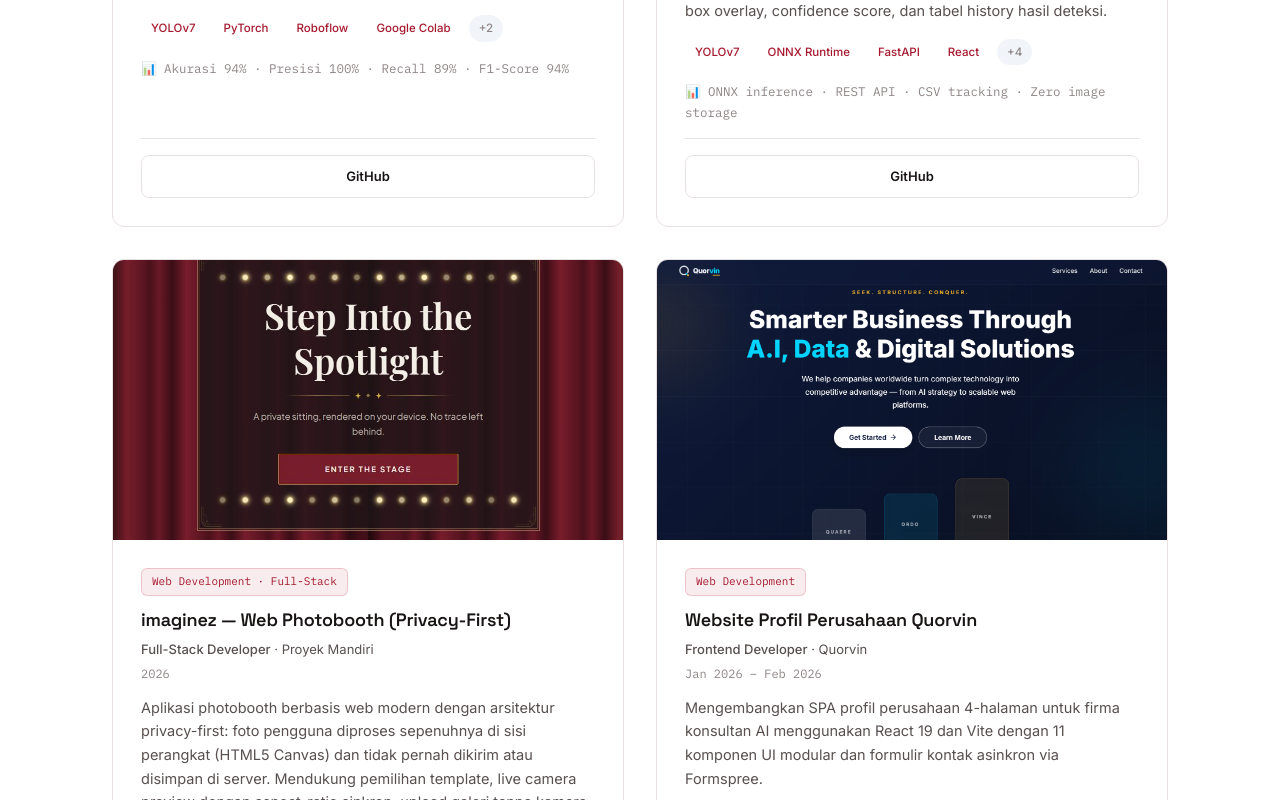
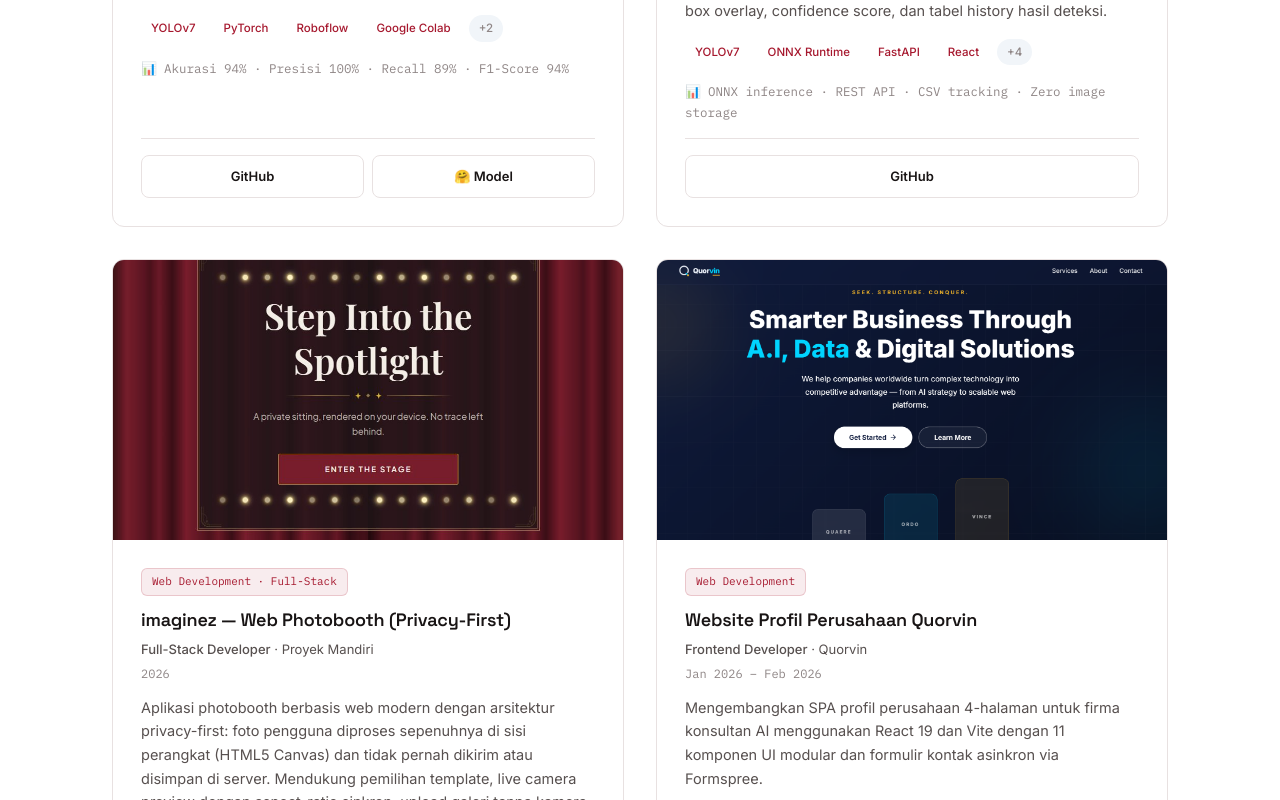
Before and after one commit to rahmadyd/portofolio_web_fe, a React (Vite) app: page /projects in a window 1280 px wide. Shown: the part 1900-2700 px from the top of the page. Built offline with nearby package versions, Linux system fonts and the light colour scheme.

Commit message:
Add Hugging Face model link to YOLOv7 elderly caring system card

```diff
--- a/src/pages/ProjectDetailPage.jsx
+++ b/src/pages/ProjectDetailPage.jsx
@@ -92,6 +92,7 @@ const ProjectDetailPage = () => {
       image: "/yolov7_realtime.jpg",
       links: {
         github: "https://github.com/rahmadyd/yolov7_elderlycaringsystem",
+        huggingface: "https://huggingface.co/rahmadyd/yolov7-elderlydetection",
         demo: null
       }
     },
@@ -390,6 +391,16 @@ const ProjectDetailPage = () => {
                           GitHub
                         </a>
                       )}
+                      {project.links.huggingface && (
+                        <a
+                          href={project.links.huggingface}
+                          target="_blank"
+                          rel="noopener noreferrer"
+                          className="flex-1 text-center py-2.5 px-3 text-[13px] font-semibold rounded-[8px] bg-white border border-border-custom text-ink transition-all duration-200 hover:border-orange-400 hover:text-orange-500 hover:bg-orange-50"
+                        >
+                          🤗 Model
+                        </a>
+                      )}
                     </div>
                   </div>
                 </div>
```
